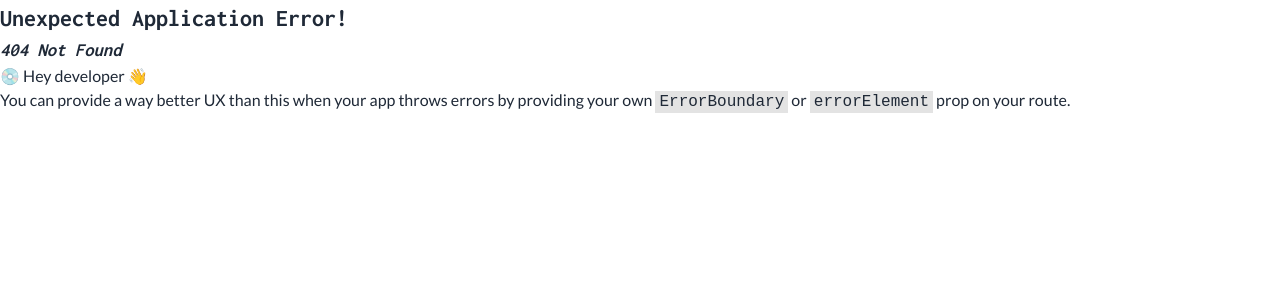
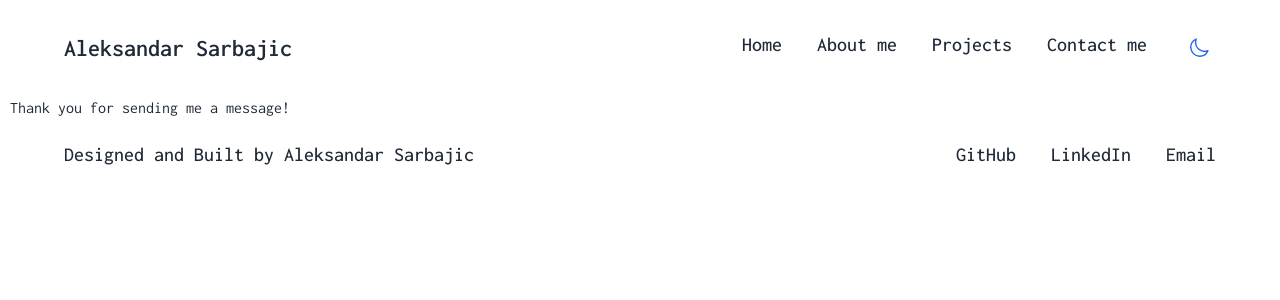
Before and after one commit to AleksandarSarbajic/Portofolio, a React (Vite) app: page /redirect in a window 1280 px wide. Before the commit this address had no page. Shown: the top 300 px of the page. Built offline with nearby package versions, Linux system fonts and the light colour scheme.

Commit message:
init Redirect page

```diff
--- a/src/App.jsx
+++ b/src/App.jsx
@@ -4,6 +4,7 @@ import { Toaster } from "react-hot-toast";
 import AppLayout from "./ui/AppLayout";
 import { DarkModeProvider } from "./context/DarkModeContext";
 import Landingpage from "./pages/Landingpage";
+import RedirectPage from "./pages/RedirectPage";
 
 const router = createBrowserRouter([
   {
@@ -13,6 +14,10 @@ const router = createBrowserRouter([
       {
         path: "/",
         element: <Landingpage />,
+      },
+      {
+        path: "/redirect",
+        element: <RedirectPage />,
       },
     ],
   },
--- /dev/null
+++ b/src/pages/RedirectPage.jsx
@@ -0,0 +1,11 @@
+import Redirect from "../ui/Redirect";
+
+function RedirectPage() {
+  return (
+    <div>
+      <Redirect></Redirect>
+    </div>
+  );
+}
+
+export default RedirectPage;
--- a/src/ui/Contact.jsx
+++ b/src/ui/Contact.jsx
@@ -3,7 +3,7 @@ import StyledForm from "./Form";
 import StyledButton from "./Button";
 
 const StyledContainer = styled.section`
-  margin: 12.6rem 0;
+  margin: 12.6rem 0 15.6rem 0;
 `;
 
 const StyledHeading = styled.h4`
--- /dev/null
+++ b/src/ui/Redirect.jsx
@@ -0,0 +1,5 @@
+function Redirect() {
+  return <div>Thank you for sending me a message!</div>;
+}
+
+export default Redirect;
```
